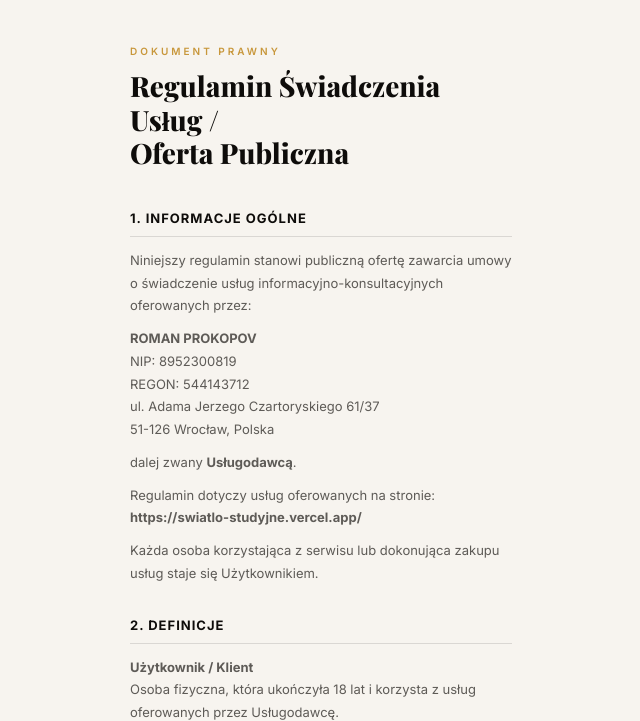
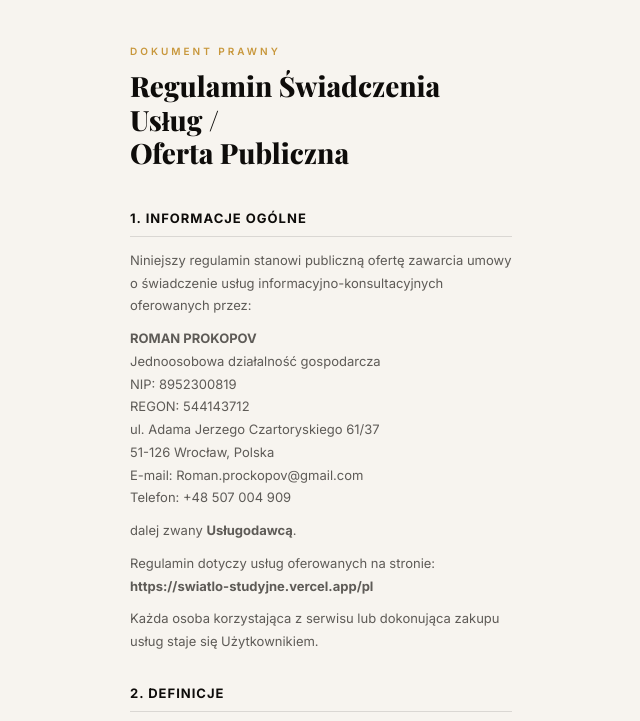
Before and after one commit to MikeCalisto/swiatlo-studyjne, a website: page pl/regulamin.html in a window 1280 px wide. Shown: the part 62-783 px from the top of the page, without its empty margins (319-959 px from the left). Drawn offline with nearby package versions, Linux system fonts and the light colour scheme; a web font is replaced by a local one.

Commit message:
Update: pl/regulamin.html

```diff
--- a/pl/regulamin.html
+++ b/pl/regulamin.html
@@ -140,12 +140,15 @@
       <h2>1. Informacje ogólne</h2>
       <p>Niniejszy regulamin stanowi publiczną ofertę zawarcia umowy o świadczenie usług informacyjno-konsultacyjnych oferowanych przez:</p>
       <p><strong>ROMAN PROKOPOV</strong><br>
+      Jednoosobowa działalność gospodarcza<br>
       NIP: 8952300819<br>
       REGON: 544143712<br>
       ul. Adama Jerzego Czartoryskiego 61/37<br>
-      51-126 Wrocław, Polska</p>
+      51-126 Wrocław, Polska<br>
+      E-mail: Roman.prockopov@gmail.com<br>
+      Telefon: +48 507 004 909</p>
       <p>dalej zwany <strong>Usługodawcą</strong>.</p>
-      <p>Regulamin dotyczy usług oferowanych na stronie: <strong>https://swiatlo-studyjne.vercel.app/</strong></p>
+      <p>Regulamin dotyczy usług oferowanych na stronie: <strong>https://swiatlo-studyjne.vercel.app/pl</strong></p>
       <p>Każda osoba korzystająca z serwisu lub dokonująca zakupu usług staje się Użytkownikiem.</p>
     </div>
 
```
